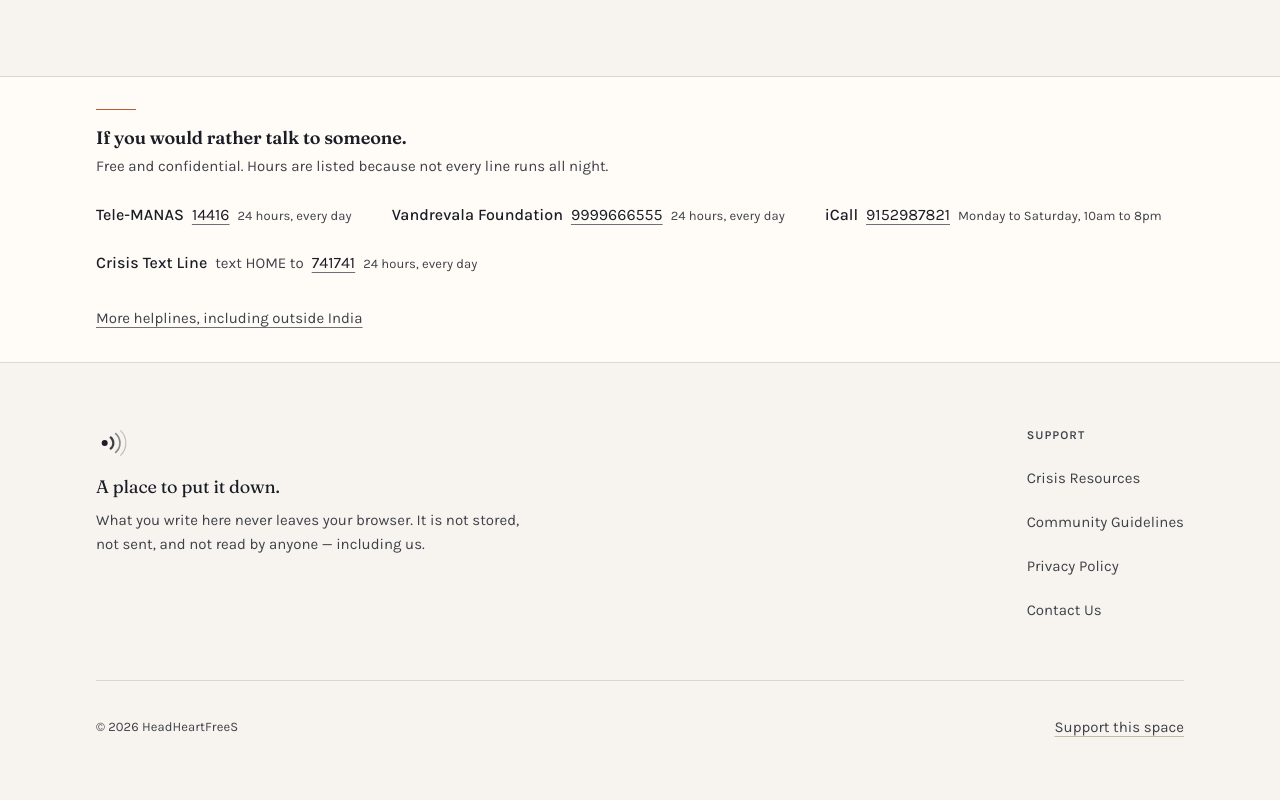
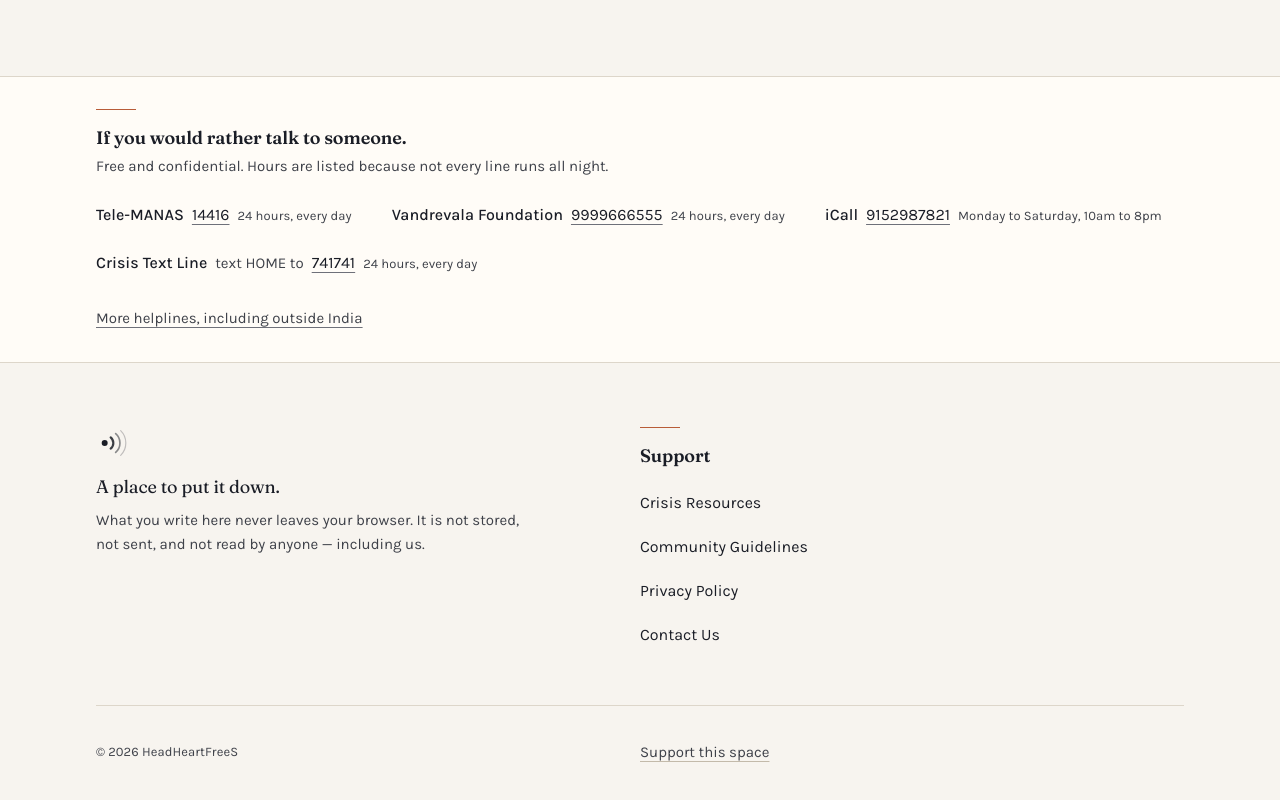
Before and after one commit to B-TechCode/headheartfrees, a Next.js app in the folder frontend/: page / in a window 1280 px wide. Shown: the part 2115-2915 px from the top of the page. Built offline with nearby package versions, Linux system fonts and the light colour scheme; no server answers.

Commit message:
fix(footer): constrain width so the two blocks read as composed

```diff
--- a/frontend/src/components/layout/Footer.tsx
+++ b/frontend/src/components/layout/Footer.tsx
@@ -29,19 +29,46 @@ export function Footer() {
       <CrisisStrip />
 
       {/*
-        Two blocks, anchored to opposite edges rather than sitting in grid
-        columns. With the Navigate column gone, a fractional grid would have
-        left the brand block capped at its max-width with several hundred pixels
-        of dead space beside it — the lopsided look this layout was changed to
-        avoid. justify-between makes the gap between them structural instead.
+        ===================================================================
+        Why this is a two-track grid and not `justify-between`
+        ===================================================================
 
-        The split waits until md rather than sm: at 640px the brand text and the
-        Support column together exceed the available width and the brand would
-        shrink into an awkwardly narrow measure. Below md it stacks, which is
-        symmetrical by construction.
+        It used to be `md:justify-between`, which anchored the brand block to
+        the left edge and the Support column to the right. With the Navigate
+        column gone there was nothing in the middle, so at 1440 the brand text
+        ended around x=598 and the Support heading began around x=1105 — a
+        507px hole, measured off a real render, that read as a column having
+        been deleted rather than as a decision.
+
+        It did not shrink on smaller desktops either: the container is capped
+        at `max-w-6xl`, so 1440 and 1920 produced the identical gap while the
+        surrounding page margins grew, which is what made 1920 look worst.
+
+        The fix is a fixed first track rather than a flexible gap. Column one
+        is exactly the brand block's own measure (28rem = `max-w-md`), the gap
+        is fixed, and column two starts immediately after it — at 1088px of
+        content that puts the Support heading at x=544, the horizontal centre.
+        The remaining space falls to the right of the pair, which is where the
+        rest of this site already puts it: every page here is a left-aligned
+        measure inside a wider container (§8 asks for asymmetry, not for
+        centring), so the footer now matches the composition above it instead
+        of fighting it.
+
+        The bottom bar uses the same two tracks, so "Support this space" sits
+        directly under the Support column and the two rows read as one grid.
+
+        Breakpoints: stacked below md; even halves at md, where 28rem plus the
+        gap would leave the second column too narrow for "Community
+        Guidelines"; the fixed measure from lg up.
       */}
       <div className="mx-auto max-w-6xl px-4 py-12 sm:px-6 lg:px-8 lg:py-16">
-        <div className="flex flex-col gap-10 md:flex-row md:justify-between md:gap-12">
+        <div
+          className={cn(
+            "grid grid-cols-1 gap-10",
+            "md:grid-cols-2 md:gap-x-12",
+            "lg:grid-cols-[28rem_1fr] lg:gap-x-24",
+          )}
+        >
           <div className="min-w-0 max-w-md">
             <Logo title={null} className="h-8 w-8 text-ink" />
             <p className="mt-4 font-display text-h4 text-ink">A place to put it down.</p>
@@ -54,10 +81,17 @@ export function Footer() {
           <FooterColumn title="Support" links={SUPPORT_LINKS} />
         </div>
 
+        {/*
+          The same two tracks as the block above, so the copyright sits under
+          the brand and the support line under the Support column. Previously
+          both were pushed to opposite edges by `justify-between` and had the
+          same several-hundred-pixel hole between them.
+        */}
         <div
           className={cn(
-            "mt-12 flex flex-col gap-4 border-t border-rule pt-6",
-            "sm:flex-row sm:items-center sm:justify-between",
+            "mt-12 grid grid-cols-1 gap-4 border-t border-rule pt-6",
+            "md:grid-cols-2 md:items-center md:gap-x-12",
+            "lg:grid-cols-[28rem_1fr] lg:gap-x-24",
           )}
         >
           <p className="text-caption text-ink-soft">
@@ -68,7 +102,8 @@ export function Footer() {
           <Link
             href="/support"
             className={cn(
-              "inline-flex min-h-11 items-center rounded-sm text-body-sm text-ink-soft",
+              "inline-flex min-h-11 items-center justify-self-start rounded-sm",
+              "text-body-sm text-ink-soft",
               "underline decoration-rule-strong underline-offset-4",
               "transition-colors duration-150 ease-out",
               "hover:text-(--color-text-accent) hover:decoration-clay",
@@ -169,6 +204,31 @@ function CrisisStrip() {
   );
 }
 
+/**
+ * The Support column.
+ *
+ * ===========================================================================
+ * Why this is not a micro-label any more
+ * ===========================================================================
+ *
+ * It was an 11px uppercase overline in `ink-soft` over four 14px links, which
+ * is the treatment for one column among four. As the only column beside the
+ * brand block it read as leftover chrome — the visual weight said "site map
+ * fragment" while the position said "half the footer".
+ *
+ * Three changes, all typographic. Nothing was added to fill space: the same
+ * four links, no new ones, and the Navigate column stays gone.
+ *
+ * 1. The clay hairline above the heading. The same motif the crisis strip and
+ *    `/vent/released` open with, so the column is announced the way every
+ *    other section of this site is rather than just starting.
+ * 2. The heading is `text-h4` in full ink, matching "A place to put it down."
+ *    across the grid. Two headings of equal weight on one baseline is what
+ *    makes the row read as two columns instead of a block and an appendix.
+ * 3. Links move from `body-sm`/`ink-soft` to `body`/`ink`. They are the only
+ *    route to four real pages — Crisis Resources among them — and they were
+ *    set quieter than the copyright line.
+ */
 function FooterColumn({
   title,
   links,
@@ -177,18 +237,21 @@ function FooterColumn({
   links: ReadonlyArray<{ href: string; label: string }>;
 }) {
   return (
-    <div>
-      <h2 className="font-sans text-overline font-semibold tracking-[0.085em] text-ink-soft uppercase">
-        {title}
-      </h2>
+    <div className="min-w-0">
+      <span aria-hidden="true" className="block h-px w-10 bg-clay" />
+
+      <h2 className="mt-4 font-display text-h4 text-ink">{title}</h2>
+
       <ul className="mt-3 flex flex-col">
         {links.map((link) => (
           <li key={link.href}>
             <Link
               href={link.href}
               className={cn(
-                "inline-flex min-h-11 items-center rounded-sm text-body-sm text-ink-soft",
-                "transition-colors duration-150 ease-out hover:text-ink",
+                "inline-flex min-h-11 items-center rounded-sm text-body text-ink",
+                "underline decoration-transparent underline-offset-4",
+                "transition-colors duration-150 ease-out",
+                "hover:text-(--color-text-accent) hover:decoration-clay",
                 focusRing,
               )}
             >
```
